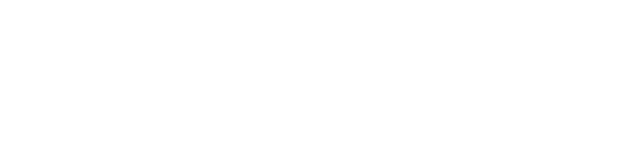
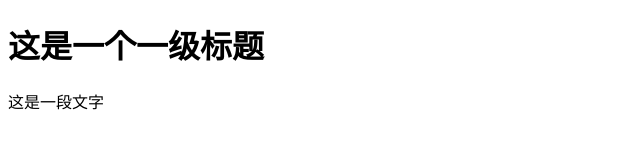
Before and after one commit to yuanwei6/WebCourse, a plain HTML site: page index.html in a window 1280 px wide. Shown: the whole page, without its empty margins (0-640 px from the left). Drawn offline with Linux system fonts and the light colour scheme.

Commit message:
为网页新建一个一级标题和一段文字

```diff
--- a/index.html
+++ b/index.html
@@ -6,6 +6,7 @@
   <title>Document</title>
 </head>
 <body>
-
+  <h1>这是一个一级标题</h1>
+  <p>这是一段文字</p>
 </body>
 </html>
```
